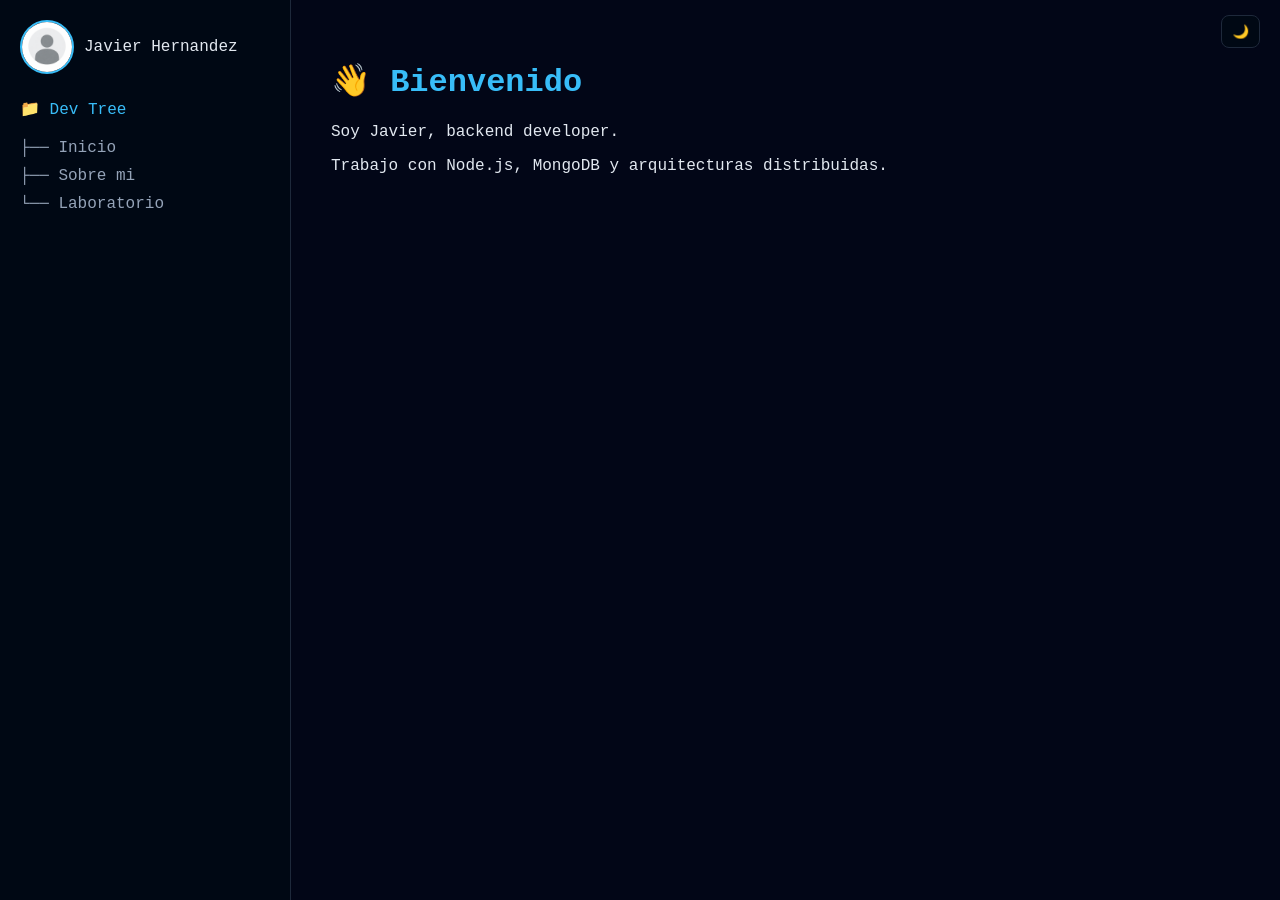
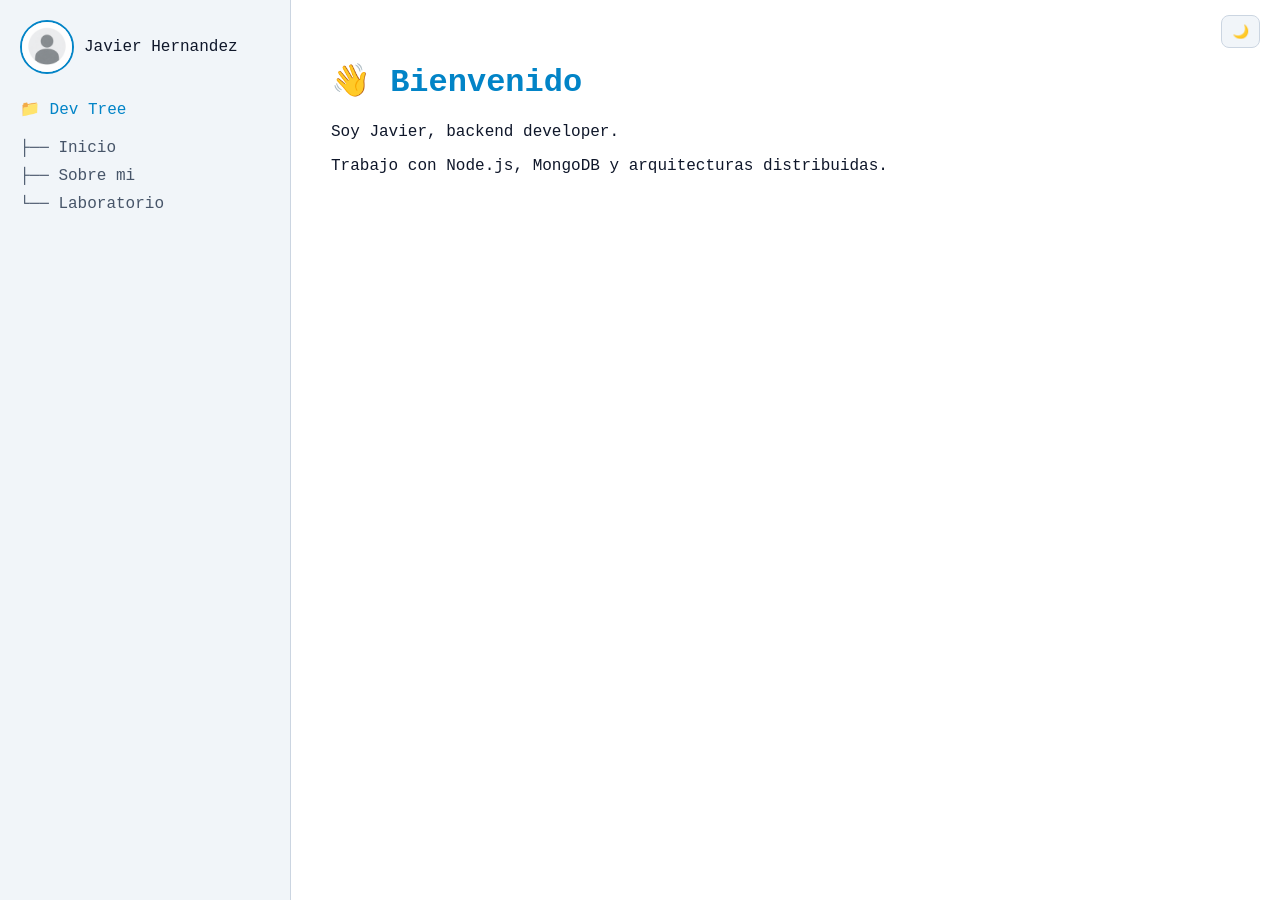
Before and after one commit to xavihers/xavihers.github.io, a Jekyll site: the page built from index.md, in a window 1280 px wide. Built offline with Jekyll 4.4.1, drawn with Linux system fonts in a browser that asks for light colours.

Commit message:
Fix: Mode ligth and dark

```diff
--- a/_layouts/default.html
+++ b/_layouts/default.html
@@ -7,7 +7,6 @@
   <title>{{ page.title }} | {{ site.title }}</title>
   <link rel="stylesheet" href="/assets/css/style.css">
   <script src="/assets/js/app.js"></script>
-  <html data-theme="dark"></html>
 </head>
 
 <body>
--- a/assets/js/app.js
+++ b/assets/js/app.js
@@ -1,18 +1,19 @@
 document.addEventListener("DOMContentLoaded", () => {
   const toggle = document.getElementById("themeToggle");
 
-  const savedTheme = localStorage.getItem("theme") || "dark";
+  const savedTheme = localStorage.getItem("theme") || "light";
   document.documentElement.setAttribute("data-theme", savedTheme);
 
-  toggle.textContent = savedTheme === "dark" ? "🌙" : "☀️";
+  toggle.textContent = savedTheme === "dark" ? "☀️" : "🌙";
 
   toggle.addEventListener("click", () => {
     const current = document.documentElement.getAttribute("data-theme");
     const newTheme = current === "dark" ? "light" : "dark";
+    console.log(`Switching to ${newTheme} mode`);
 
     document.documentElement.setAttribute("data-theme", newTheme);
     localStorage.setItem("theme", newTheme);
 
-    toggle.textContent = newTheme === "dark" ? "🌙" : "☀️";
+    toggle.textContent = newTheme === "dark" ? "☀️" : "🌙";
   });
 });
```
Also changed, not shown: 5 other files.
